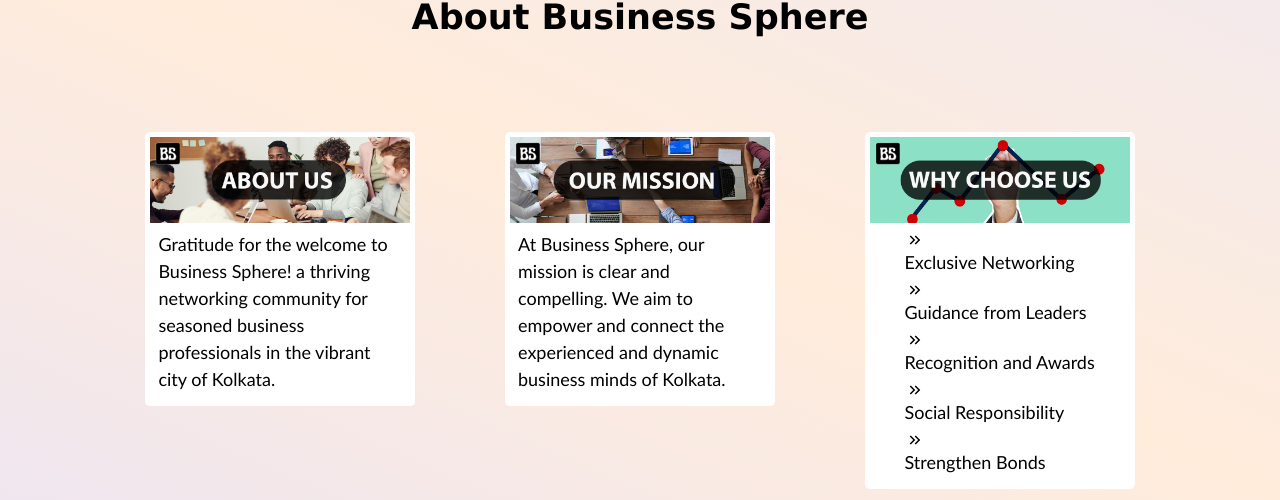
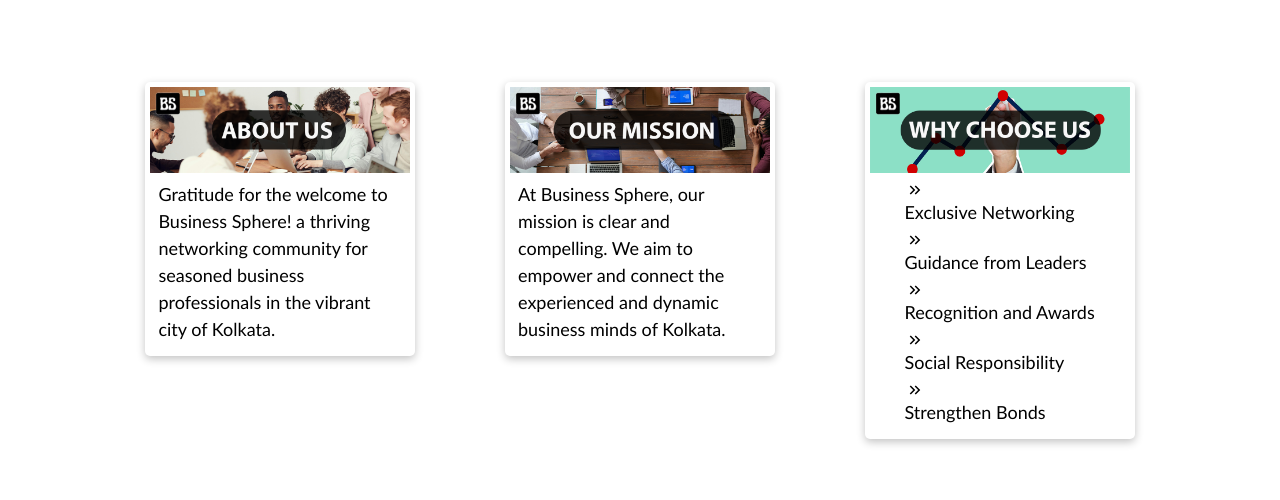
Before and after one commit to msmedost/business_sphere, a React (Vite) app: page / in a window 1280 px wide. Shown: the part 1140-1640 px from the top of the page. Built offline with nearby package versions, Linux system fonts and the light colour scheme; no server answers.

Commit message:
add shadow

```diff
--- a/src/component/Home/home.css
+++ b/src/component/Home/home.css
@@ -378,21 +378,23 @@ body {
 
 .course-div {
     align-items: center;
-    background-color: #ede5f2;
+    background: white;
+    /* background-color: #ede5f2;
     background-image: linear-gradient(
       24deg,
       #ede5f2 0%,
       #ffecdb 50%,
       #f0e9f1 100%
-    );
-    min-height: 70vh;
+    ); */
+    /* min-height: 70vh; */
+    height: fit-content;
     width: 100vw;
     display: flex;
     flex-direction: column;
     justify-content: center;
     gap: 55px;
     overflow: hidden;
-    padding: 100px 50px;
+    padding: 50px;
   }
 
   .course-container {
@@ -419,6 +421,8 @@ body {
     align-items: center;
     transition: 0.3s ease-in-out;
     cursor: default;
+
+    box-shadow: rgba(0, 0, 0, 0.24) 0px 3px 8px;
   }
 
 
```
